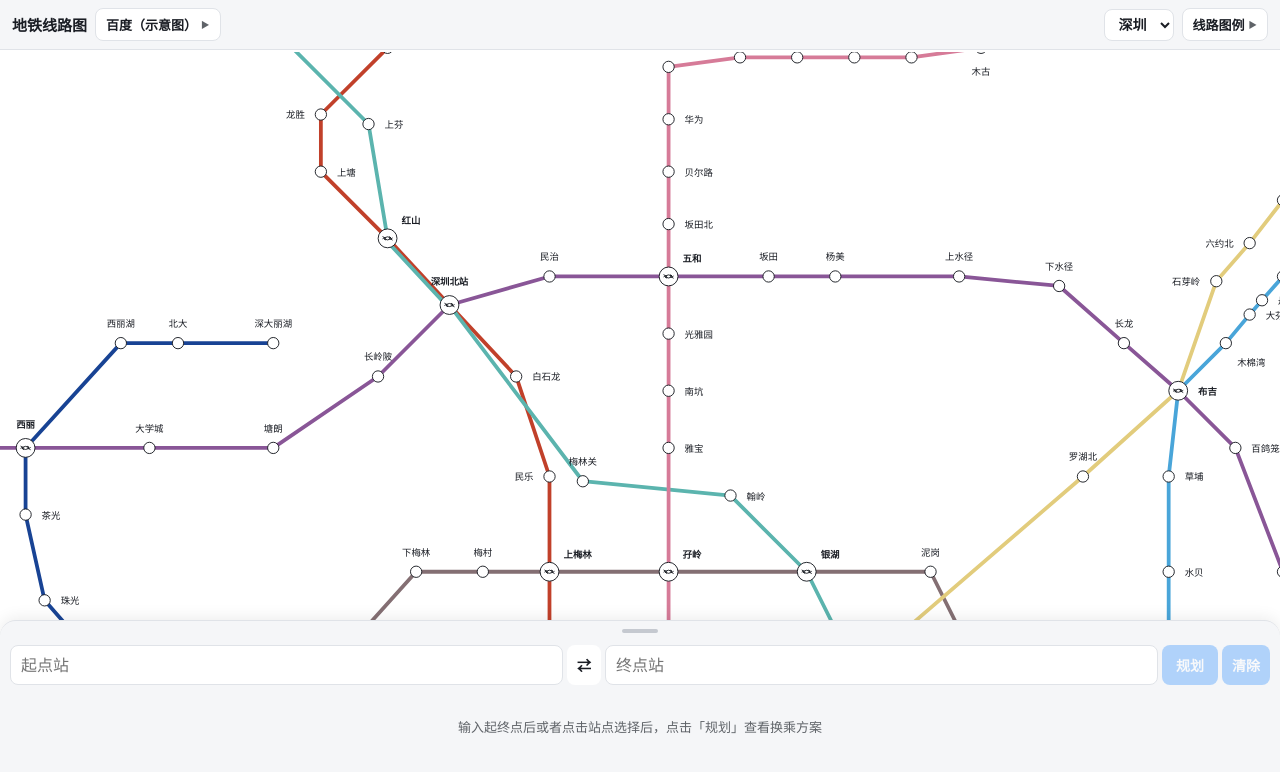
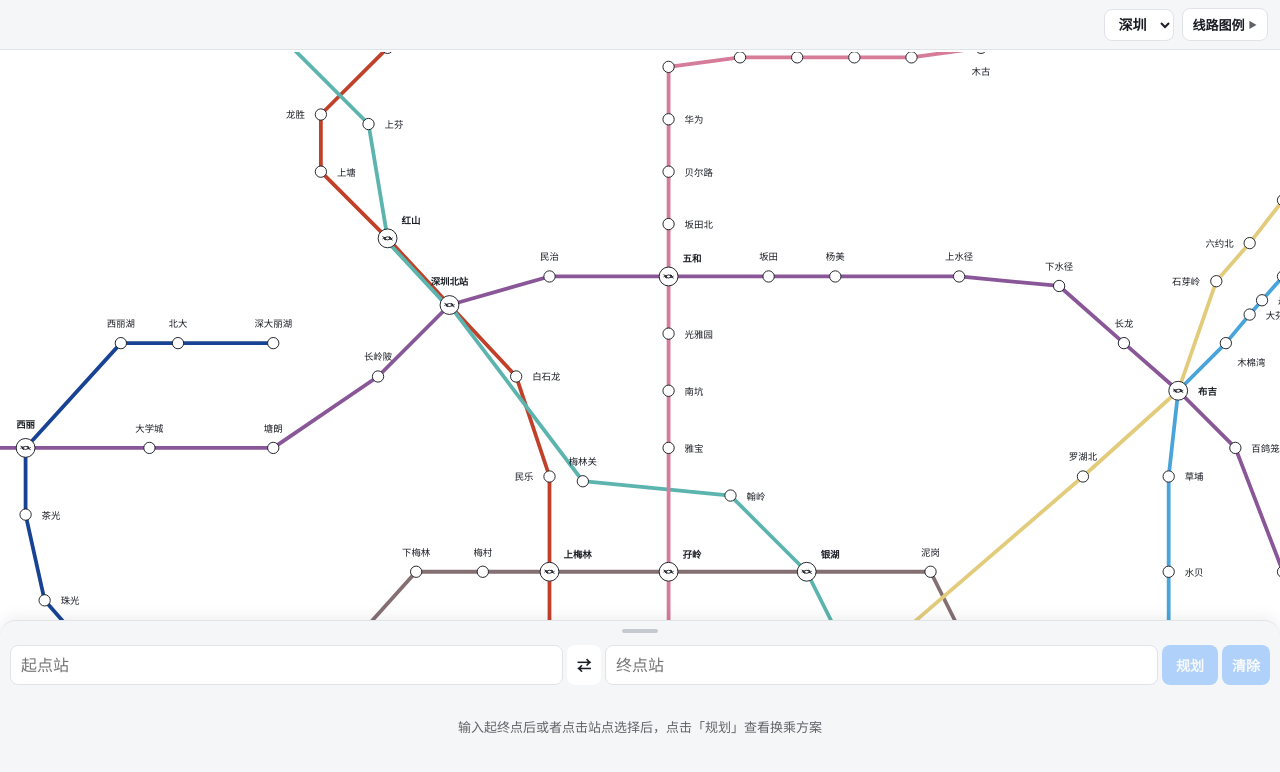
Before and after one commit to wei6718189/subway-h5, a Vue app in the folder subway-h5/: page / in a window 1280 px wide. Shown: the top 772 px of the page. Built offline with nearby package versions, Linux system fonts and the light colour scheme.

Commit message:
chore(ui): 隐藏顶部标题与数据源下拉（保留加载逻辑）

```diff
--- a/subway-h5/src/App.vue
+++ b/subway-h5/src/App.vue
@@ -1,8 +1,8 @@
 <template>
   <div class="app">
     <div class="topbar">
-      <h1>地铁线路图</h1>
-      <div class="provider-select" ref="providerRef">
+      <h1 v-show="false">地铁线路图</h1>
+      <div class="provider-select" ref="providerRef" v-show="false">
         <div class="provider-toggle" @click.stop="toggleProvider">
           <span>{{ currentProviderName }}</span>
           <span class="provider-arrow">{{ providerOpen ? '▼' : '▶' }}</span>
```
